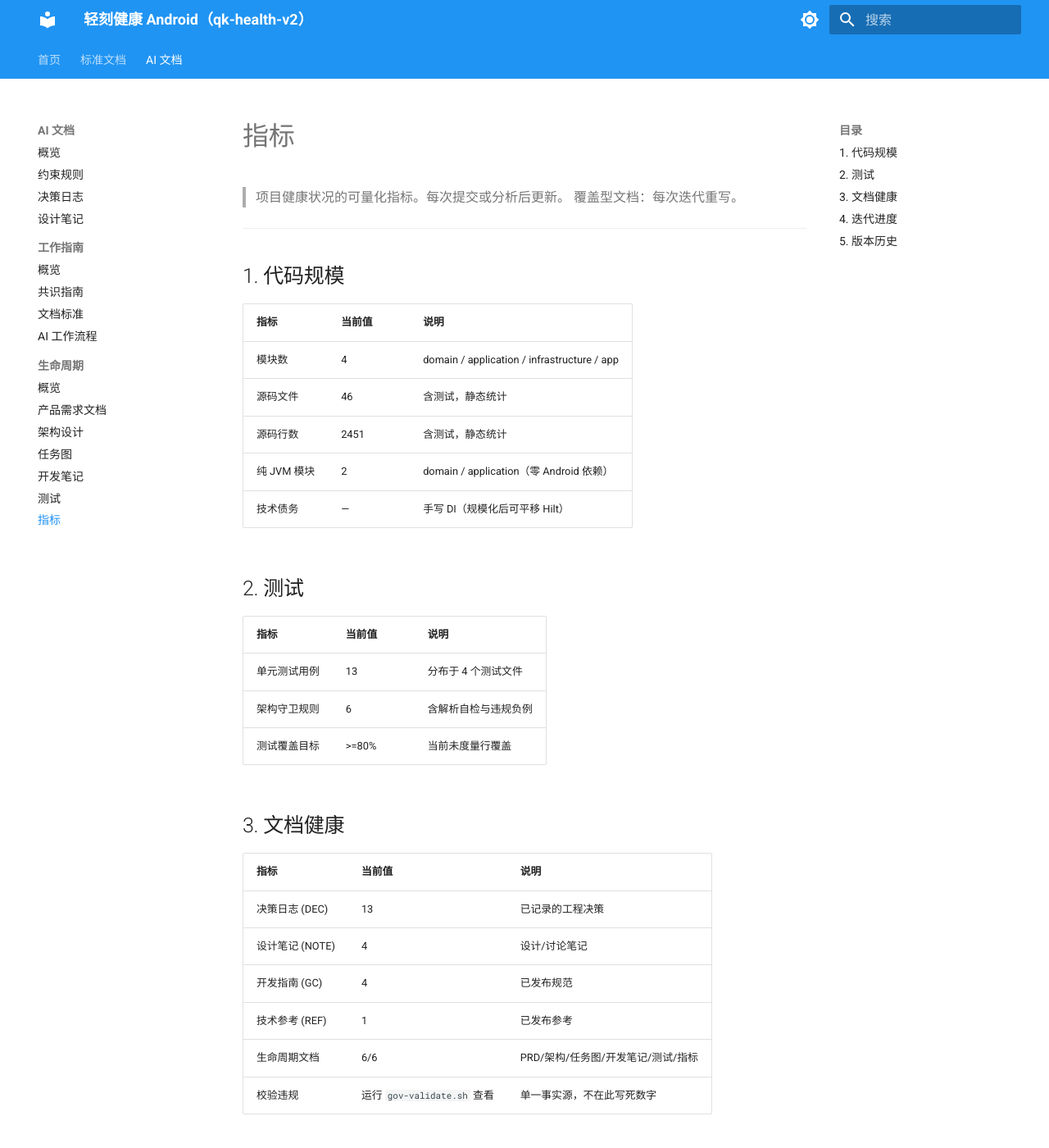
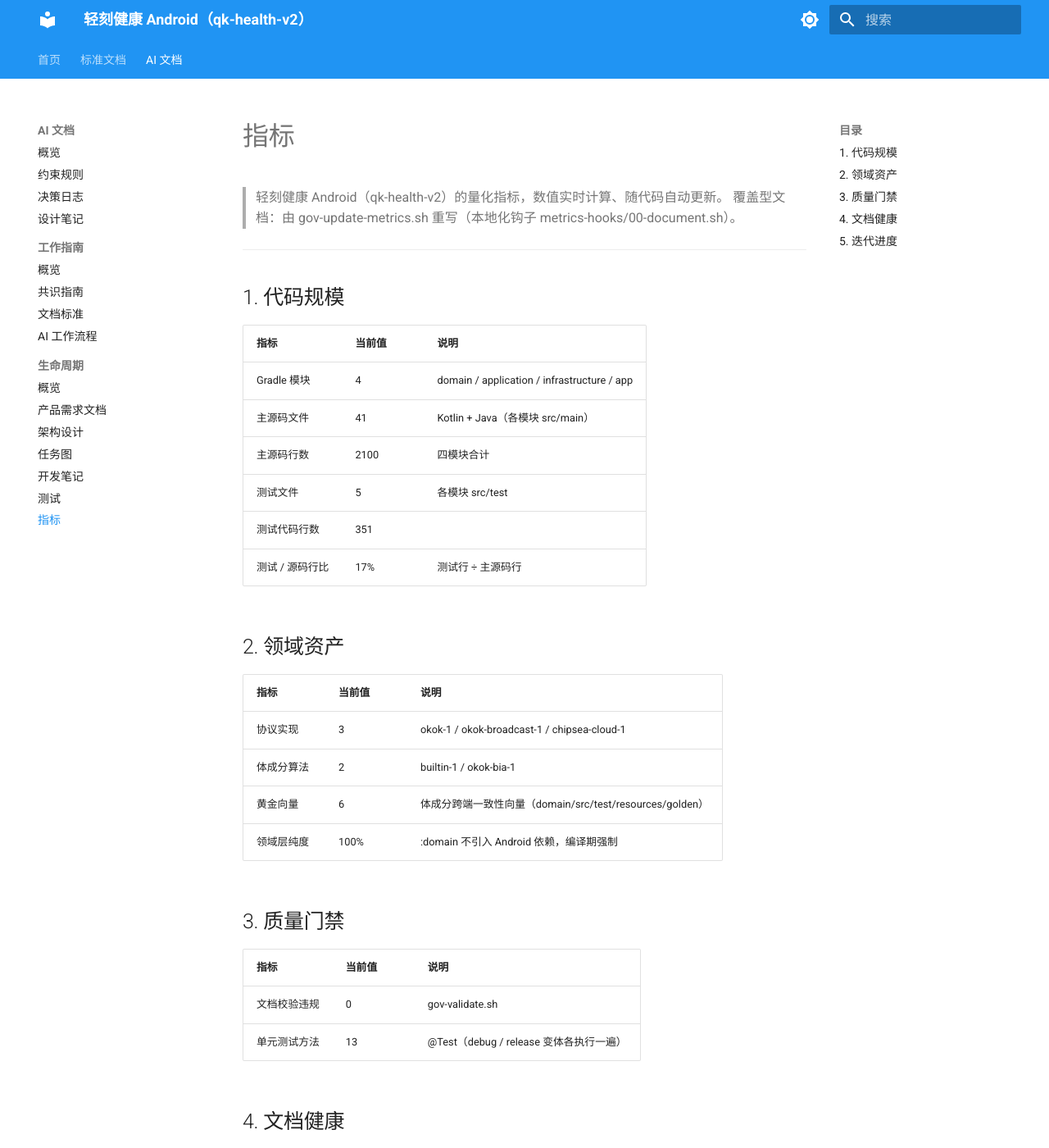
Before and after one commit to zerophix/lightweigh, an MkDocs documentation site: the page built from docs/ai/lifecycle/06_Metrics.md, in a window 1280 px wide and 1400 px high. Shown: the whole window at 82% size. Built offline with MkDocs 1.6.1 and Material for MkDocs 9.7.7, drawn with Linux system fonts in a browser that asks for light colours; some of the changed text lies outside the part shown.

Commit message:
feat(governance): localize metrics doc to Android app metrics
- add metrics-hooks/00-document.sh (project-owned) that renders
  06_Metrics.md from live Android numbers
- gov-update-metrics.sh: adopt the hook output as the whole
  document when present, else keep the generic template
- add tests/unit/test_metrics_localization.py as a drift guard
- record DEC-016; regenerate metrics doc and decisions index;
  add changelog row; refresh README reflection

```diff
--- a/docs/ai/lifecycle/06_Metrics.md
+++ b/docs/ai/lifecycle/06_Metrics.md
@@ -1,7 +1,7 @@
 # 指标
 
-> 项目健康状况的可量化指标。每次提交或分析后更新。
-> 覆盖型文档：每次迭代重写。
+> 轻刻健康 Android（qk-health-v2）的量化指标，数值实时计算、随代码自动更新。
+> 覆盖型文档：由 gov-update-metrics.sh 重写（本地化钩子 metrics-hooks/00-document.sh）。
 
 ---
 
@@ -9,43 +9,47 @@
 
 | 指标 | 当前值 | 说明 |
 |------|--------|------|
-| 模块数 | 4 | domain / application / infrastructure / app |
-| 源码文件 | 46 | 含测试，静态统计 |
-| 源码行数 | 2451 | 含测试，静态统计 |
-| 纯 JVM 模块 | 2 | domain / application（零 Android 依赖） |
-| 技术债务 | — | 手写 DI（规模化后可平移 Hilt） |
+| Gradle 模块 | 4 | domain / application / infrastructure / app |
+| 主源码文件 | 41 | Kotlin + Java（各模块 src/main） |
+| 主源码行数 | 2100 | 四模块合计 |
+| 测试文件 | 5 | 各模块 src/test |
+| 测试代码行数 | 351 | |
+| 测试 / 源码行比 | 17% | 测试行 ÷ 主源码行 |
 
-## 2. 测试
+## 2. 领域资产
 
 | 指标 | 当前值 | 说明 |
 |------|--------|------|
-| 单元测试用例 | 13 | 分布于 4 个测试文件 |
-| 架构守卫规则 | 6 | 含解析自检与违规负例 |
-| 测试覆盖目标 | >=80% | 当前未度量行覆盖 |
+| 协议实现 | 3 | okok-1 / okok-broadcast-1 / chipsea-cloud-1 |
+| 体成分算法 | 2 | builtin-1 / okok-bia-1 |
+| 黄金向量 | 6 | 体成分跨端一致性向量（domain/src/test/resources/golden） |
+| 领域层纯度 | 100% | :domain 不引入 Android 依赖，编译期强制 |
 
-## 3. 文档健康
+## 3. 质量门禁
 
 | 指标 | 当前值 | 说明 |
 |------|--------|------|
-| 决策日志 (DEC) | 13 | 已记录的工程决策 |
-| 设计笔记 (NOTE) | 4 | 设计/讨论笔记 |
-| 开发指南 (GC) | 4 | 已发布规范 |
-| 技术参考 (REF) | 1 | 已发布参考 |
-| 生命周期文档 | 6/6 | PRD/架构/任务图/开发笔记/测试/指标 |
-| 校验违规 | 运行 `gov-validate.sh` 查看 | 单一事实源，不在此写死数字 |
+| 文档校验违规 | 0 | gov-validate.sh |
+| 单元测试方法 | 13 | @Test（debug / release 变体各执行一遍） |
 
-## 4. 迭代进度
+## 4. 文档健康
 
-| 指标 | 值 |
-|------|-----|
+| 指标 | 当前值 | 说明 |
+|------|--------|------|
+| 决策日志 (DEC) | 15 | 已记录的工程决策 |
+| 设计笔记 (NOTE) | 4 | 讨论 / 设计笔记 |
+| 开发指南 (GC) | 4 | 已发布的规范指南 |
+| 技术参考 (REF) | 1 | 已发布的技术参考 |
+| 生命周期文档 | 6/6 | PRD / 架构 / 任务图 / 开发笔记 / 测试 / 指标 |
+| 黄金标准 | 5/5 | architecture / guides / reference / changelog / notes |
+
+## 5. 迭代进度
+
+| 指标 | 当前值 |
+|------|--------|
 | 当前迭代 | M1 收口与文档对齐 |
-| 已完成任务 | 5 |
-| 进行中任务 | 2 |
-| 阻塞任务 | 0 |
+| 任务板条目 | 0 |
 
-## 5. 版本历史
+---
 
-| 版本 | 日期 | 变更摘要 |
-|------|------|---------|
-| v2 | 2026-10-16 | 指标改为真实工程口径（模块/源码/测试） |
-| v1 | 2026-07-10 | 初始指标 |
+> 自动更新于 2026-10-16
--- a/mkdocs.yml
+++ b/mkdocs.yml
@@ -206,6 +206,7 @@ plugins:
 
 
 
+
 nav:
   - 首页: index.md
 
```
Also changed, not shown: README.md (+2 -0 lines), docs/ai/decisions/DEC-016.md (added, +76 -0 lines), docs/ai/decisions/index.md (+2 -0 lines), docs/changelog/index.md (+1 -0 lines), 4 other files.
